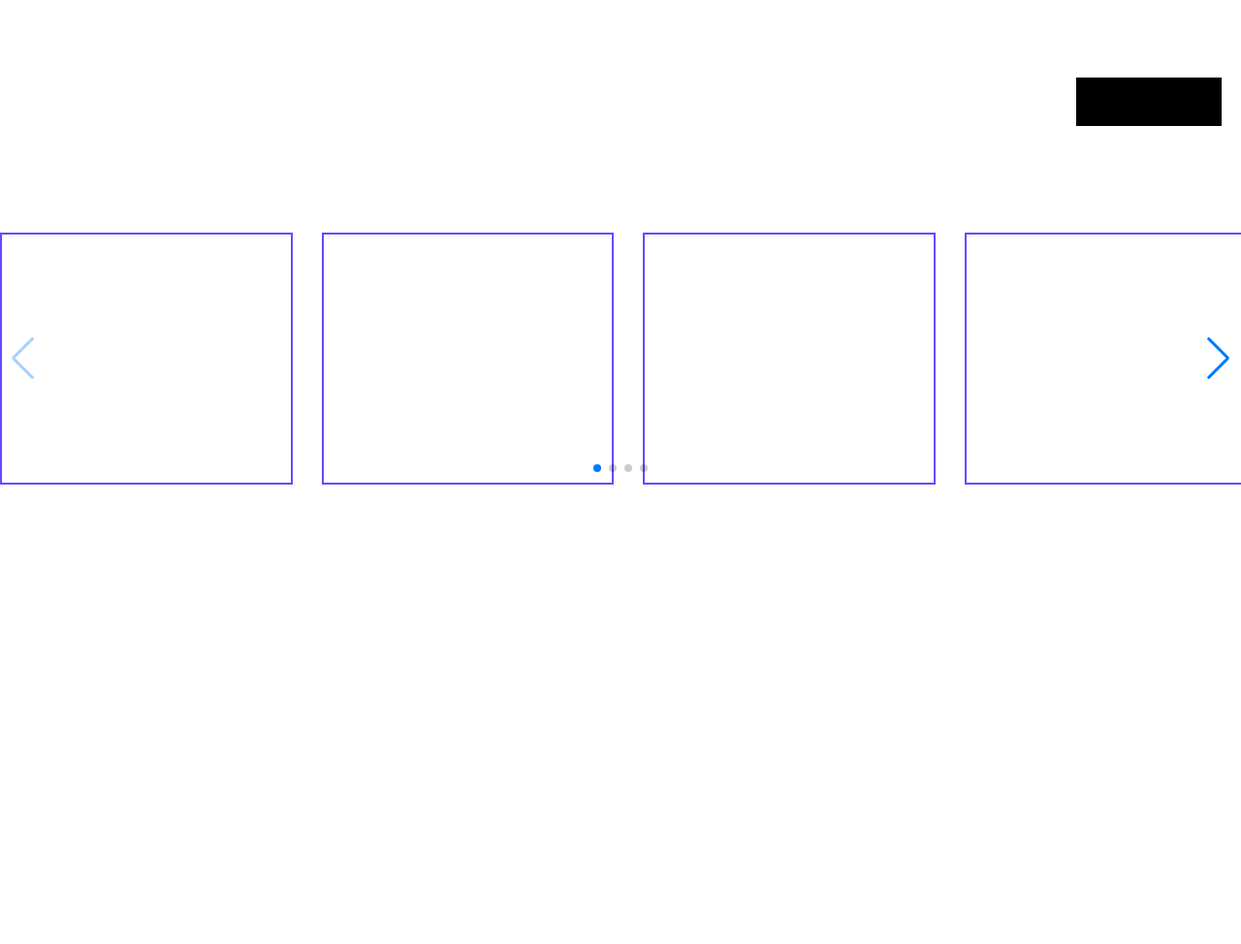
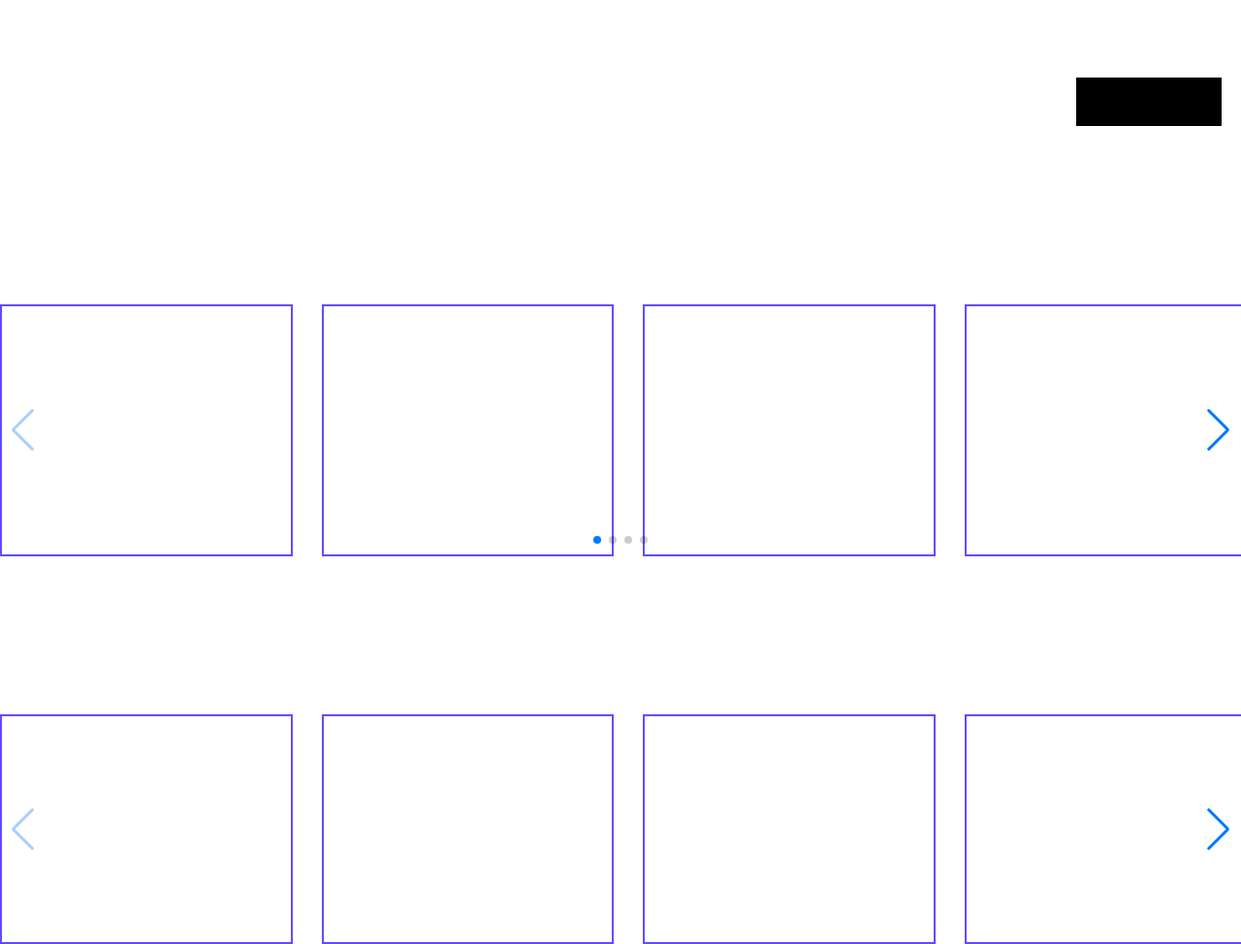
Before and after one commit to Sri01729/DHVANI-AI-project-Sri01729, a PHP site: page / in a window 1280 px wide. Shown: the part 650-1624 px from the top of the page at 97% size. Before the commit the page ends 1150 px from the top, so only its background shows below. Run offline with PHP 8.4, Linux system fonts and the light colour scheme; some libraries are stand-ins or nearby versions.

Commit message:
Create artist carousel and adjust margin top

```diff
--- a/DHVANI/assets/style.css
+++ b/DHVANI/assets/style.css
@@ -388,10 +388,11 @@
     padding-top: 70px;
   }
 }
-/* ============================== Album carousel===================================*/
+/* ============================== Album carousel and artist carousel===================================*/
 .carousel-container {
   width: 100%;
   position: relative;
+  margin-top: 100px;
 }
 
 .card {
--- a/DHVANI/views/home.view.php
+++ b/DHVANI/views/home.view.php
@@ -12,7 +12,7 @@
             <h1>Mood</h1>
         </div>
     </div>
-
+    <!-- New released songs carousel -->
     <div class="carousel-container">
         <h2>New Releases</h2>
         <div class="carousel swiper mySwiper">
@@ -75,7 +75,61 @@
             <div class="swiper-pagination"></div>
         </div>
     </div>
+    <!-- Artists carousel -->
+    <div class="carousel-container">
+        <h2>Artists</h2>
+        <div class="carousel swiper mySwiper">
+            <div class="carousel-slides swiper-wrapper">
+                <div class="card swiper-slide">
+                    <div class="card-image"> <img src="/DHVANI/assets/img/DHVANI.svg" alt=""></div>
+                    <div class="card-info">
+                        <p class="artist-name">Artist name</p>
+                    </div>
+                </div>
 
+                <div class="card swiper-slide">
+                    <div class="card-image"> <img src="/DHVANI/assets/img/DHVANI.svg" alt=""></div>
+                    <div class="card-info">
+                        <p class="artist-name">Artist name</p>
+                    </div>
+                </div>
+
+                <div class="card swiper-slide">
+                    <div class="card-image"> <img src="/DHVANI/assets/img/DHVANI.svg" alt=""></div>
+                    <div class="card-info">
+                        <p class="artist-name">Artist name</p>
+                    </div>
+                </div>
+
+                <div class="card swiper-slide">
+                    <div class="card-image"> <img src="/DHVANI/assets/img/DHVANI.svg" alt=""></div>
+                    <div class="card-info">
+                        <p class="artist-name">Artist name</p>
+                    </div>
+                </div>
+                <div class="card swiper-slide">
+                    <div class="card-image"> <img src="/DHVANI/assets/img/DHVANI.svg" alt=""></div>
+                    <div class="card-info">
+                        <p class="artist-name">Artist name</p>
+                    </div>
+                </div>
+                <div class="card swiper-slide">
+                    <div class="card-image"> <img src="/DHVANI/assets/img/DHVANI.svg" alt=""></div>
+                    <div class="card-info">
+                        <p class="artist-name">Artist name</p>
+                    </div>
+                </div>
+                <div class="card swiper-slide">
+                    <div class="card-image"> <img src="/DHVANI/assets/img/DHVANI.svg" alt=""></div>
+                    <div class="card-info">
+                        <p class="artist-name">Artist name</p>
+                    </div>
+                </div>
+            </div>
+            <div class="swiper-button-next"></div>
+            <div class="swiper-button-prev"></div>
+        </div>
+    </div>
 </main>
 <div class="overlay"></div>
 <script type="module" src="https://unpkg.com/@splinetool/viewer@1.0.51/build/spline-viewer.js"></script>
```
